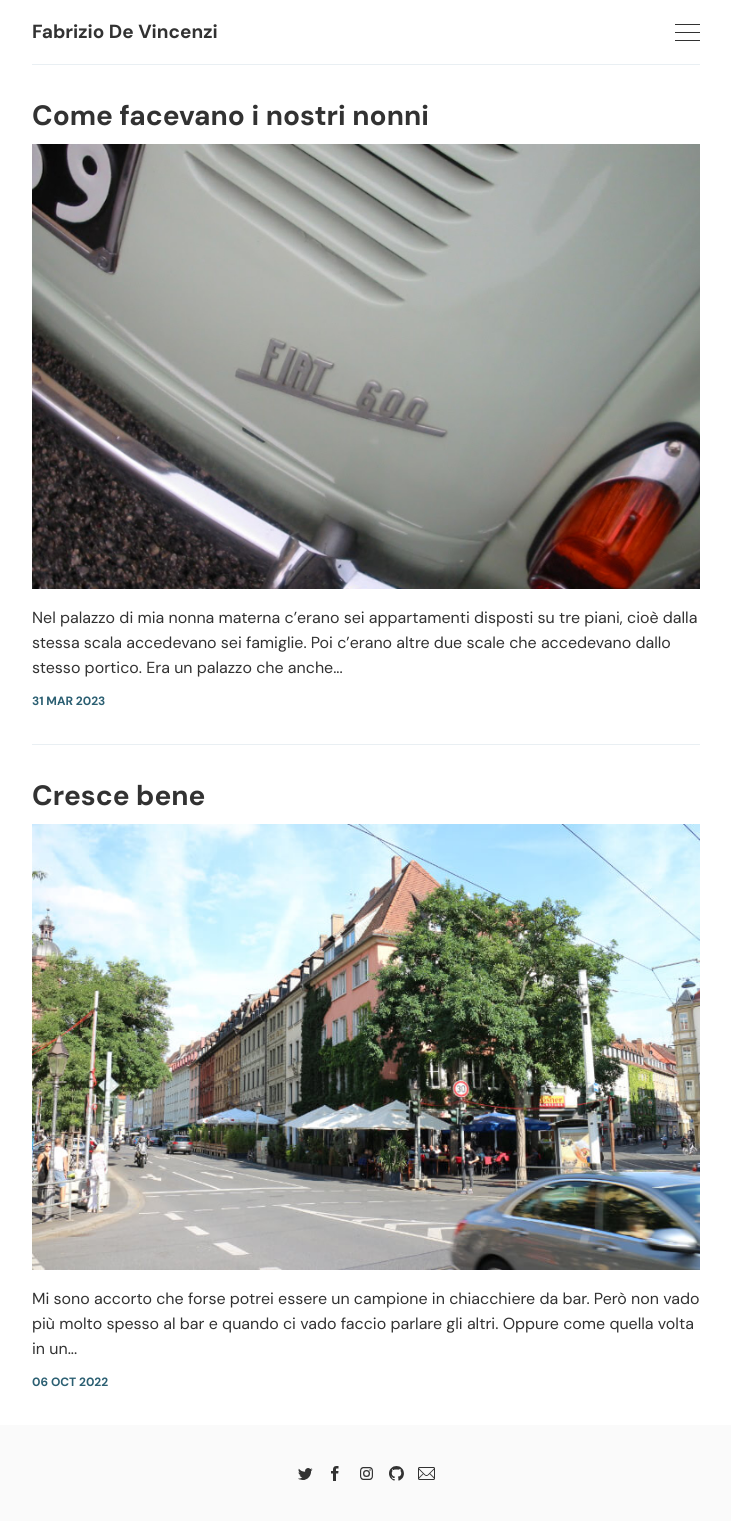
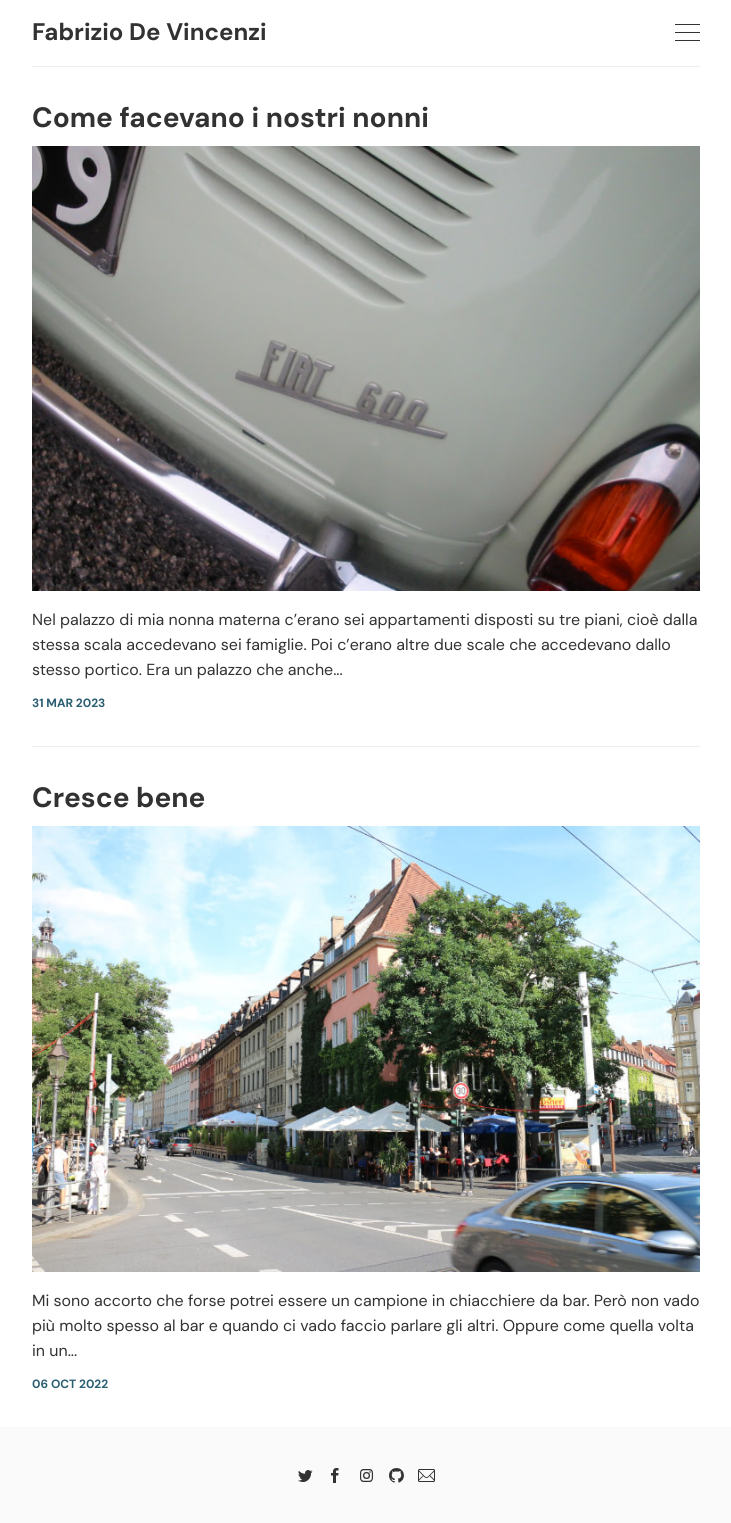
Before and after one commit to fabriziodevincenzi/jekyll-blog, a Jekyll site: the page built from index.html, in a window 1280 px wide. Shown: the whole page, without its empty margins (274-1005 px from the left). Built offline with Jekyll 4.4.1, drawn with Linux system fonts in a browser that asks for light colours; the list of posts is cut into pages by our own code.

Commit message:
Logo font size

```diff
--- a/_sass/components/_logo.scss
+++ b/_sass/components/_logo.scss
@@ -5,7 +5,7 @@
 .c-logo {
   &__link {
     font-family: 'DM Sans', sans-serif;
-    font-size: $font-size-base;
+    font-size: $font-size-logo;
     font-weight: $font-weight-bolder;
     transition: $global-transition;
 
--- a/_sass/settings/_type.scss
+++ b/_sass/settings/_type.scss
@@ -15,6 +15,7 @@ $font-base:
   'Segoe UI Symbol';
 $font-monospace:  Courier, monospace;
 
+$font-size-logo:   24px;
 $font-size-base:   19px;
 $font-size-medium: 16px;
 $font-size-small:  14px;
```
